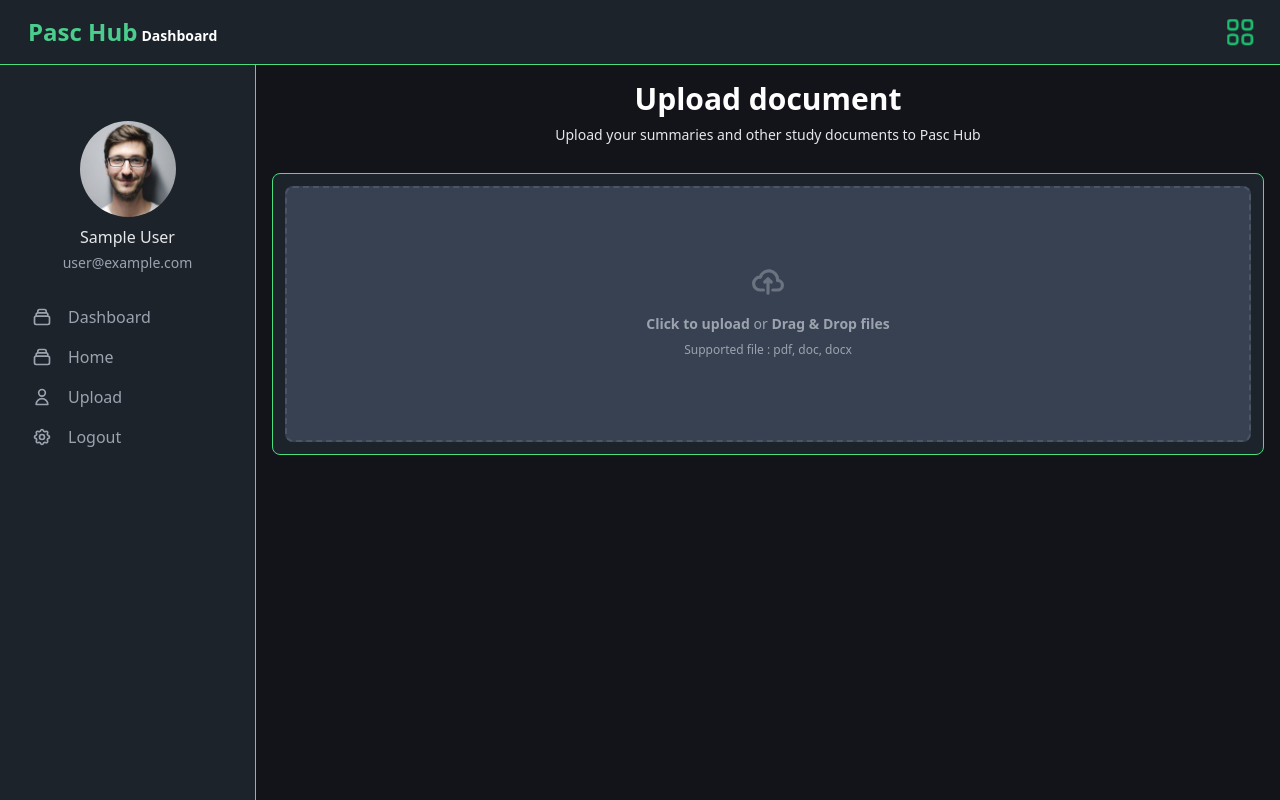
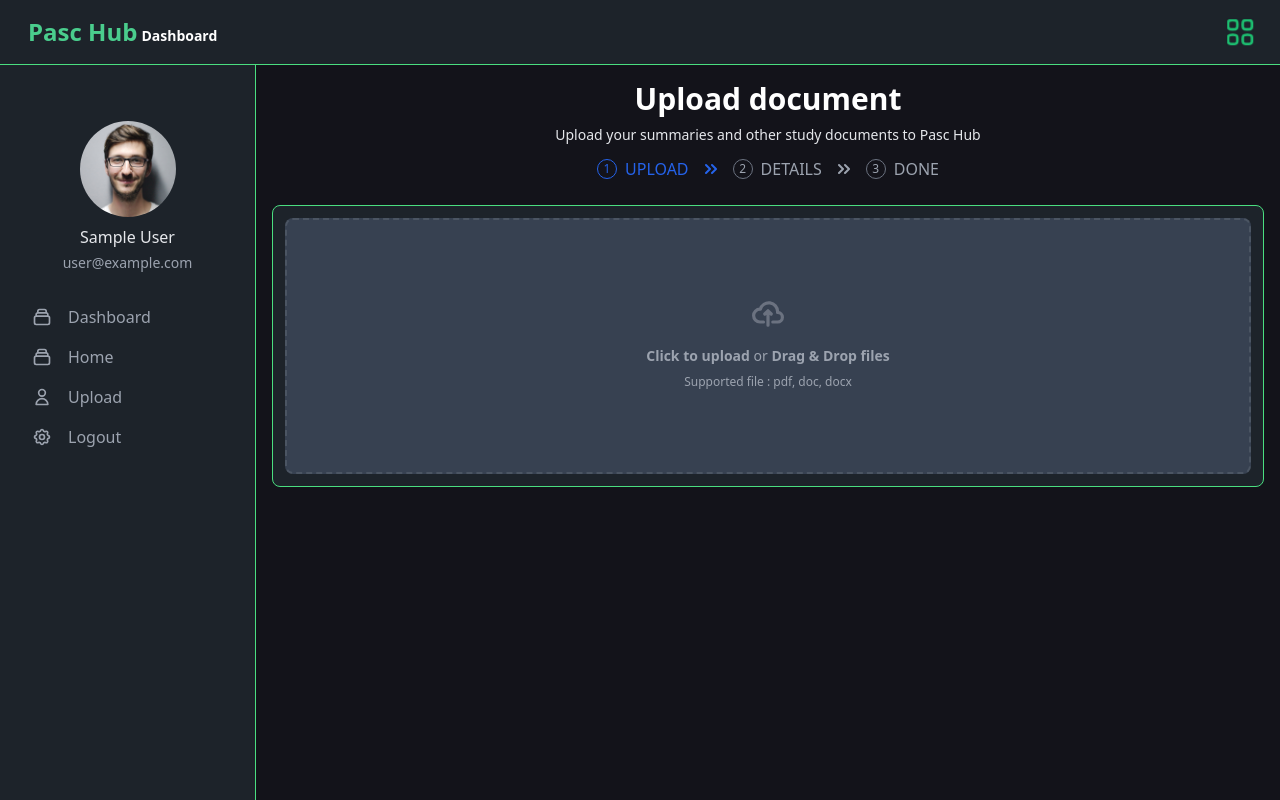
Before and after one commit to SHABIN-K/Studydrive, a Next.js app: page /dashboard in a window 1280 px wide. Built offline with nearby package versions, Linux system fonts and the light colour scheme; no server answers; sample sign-in values are in the browser's storage.

Commit message:
feat : add stepper

```diff
--- a/app/(root)/(dashboard)/(routes)/dashboard/page.jsx
+++ b/app/(root)/(dashboard)/(routes)/dashboard/page.jsx
@@ -1,8 +1,9 @@
 "use client";
 
-import Upload from "@/components/admin/Upload";
+import Upload from "@/components/admin/ui/Upload";
 import AdminNavbar from "@/components/admin/ui/AdminNavbar";
 import AdminSidebar from "@/components/admin/ui/AdminSidebar";
+import Stepper from "@/components/admin/ui/Stepper";
 
 const MyDash = () => {
   return (
@@ -25,8 +26,9 @@ const MyDash = () => {
                   Upload your summaries and other study documents to Pasc Hub
                 </p>
               </div>
+              <Stepper />
               <div className="bg-[#1d232a] p-3 rounded-lg text-center mt-5 border border-green-400 w-full max-h-[440px] mb-5 overflow-hidden">
-                <Upload/>
+                <Upload />
               </div>
             </div>
           </main>
--- /dev/null
+++ b/components/admin/ui/Stepper.jsx
@@ -0,0 +1,60 @@
+const Stepper = () => {
+  const style = {
+    common_span:
+      "flex items-center justify-center w-5 h-5 mr-2 text-xs border border-gray-500 rounded-full shrink-0 dark:border-gray-400",
+  };
+  return (
+    <ol class="flex items-center py-1 space-x-2 sm:space-x-4 text-sm sm:text-base font-medium text-center text-gray-400">
+      <li class="flex items-center text-blue-600 dark:text-blue-500">
+        <span class="flex items-center justify-center w-5 h-5 mr-2 text-xs border border-blue-600 rounded-full shrink-0 dark:border-blue-500">
+          1
+        </span>
+        UPLOAD
+        <svg
+          class="w-3 h-3 ml-2 sm:ml-4"
+          aria-hidden="true"
+          xmlns="http://www.w3.org/2000/svg"
+          fill="none"
+          viewBox="0 0 12 10"
+        >
+          <path
+            stroke="currentColor"
+            stroke-linecap="round"
+            stroke-linejoin="round"
+            stroke-width="2"
+            d="m7 9 4-4-4-4M1 9l4-4-4-4"
+          />
+        </svg>
+      </li>
+      <li class="flex items-center">
+        <span class={`${style.common_span}`}>
+          2
+        </span>
+        DETAILS
+        <svg
+          class="w-3 h-3 ml-2 sm:ml-4"
+          aria-hidden="true"
+          xmlns="http://www.w3.org/2000/svg"
+          fill="none"
+          viewBox="0 0 12 10"
+        >
+          <path
+            stroke="currentColor"
+            stroke-linecap="round"
+            stroke-linejoin="round"
+            stroke-width="2"
+            d="m7 9 4-4-4-4M1 9l4-4-4-4"
+          />
+        </svg>
+      </li>
+      <li class="flex items-center">
+        <span class={`${style.common_span}`}>
+          3
+        </span>
+        DONE
+      </li>
+    </ol>
+  );
+};
+
+export default Stepper;
```
Also changed, not shown: components/admin/ui/Upload.jsx (renamed from components/admin/Upload.jsx).
